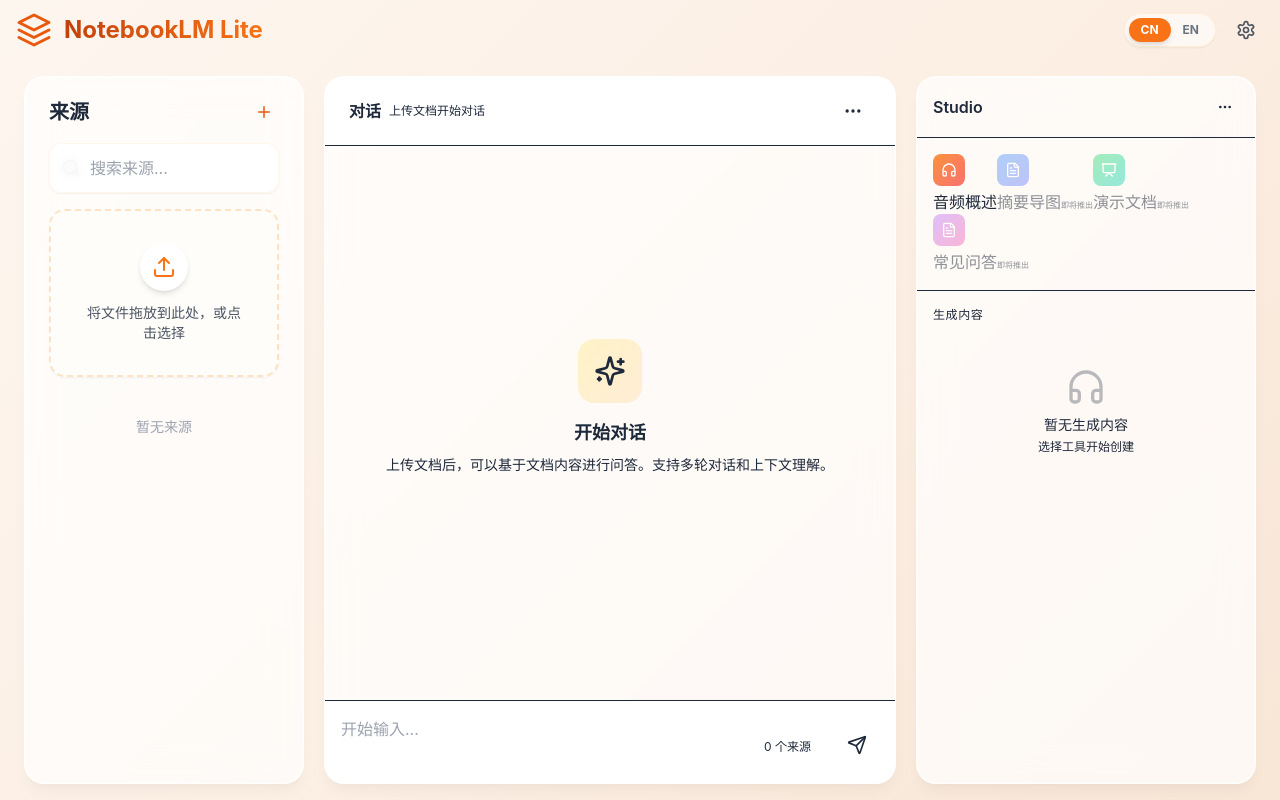
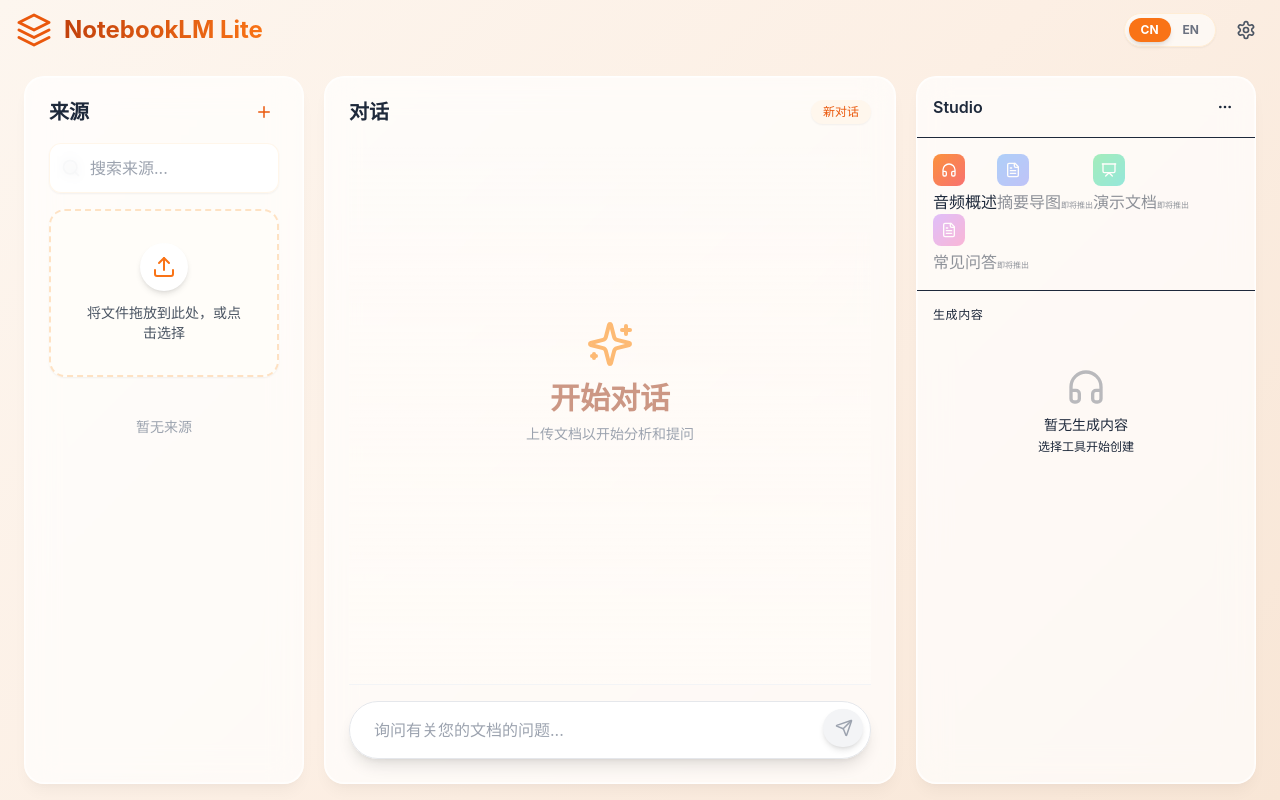
Before and after one commit to LRriver/NotebookLM-Lite, a React (Vite) app in the folder frontend/: page / in a window 1280 px wide. Built offline with nearby package versions, Linux system fonts and the light colour scheme.

Commit message:
feat(frontend): add i18n support to ChatPanel

```diff
--- a/frontend/src/components/ChatPanel.tsx
+++ b/frontend/src/components/ChatPanel.tsx
@@ -1,6 +1,7 @@
 import React, { useState, useRef, useEffect } from 'react';
-import { Send, User, Bot, Loader2, MoreHorizontal, Sparkles } from 'lucide-react';
+import { Send, Sparkles, MoreHorizontal } from 'lucide-react';
 import type { ApiConfig } from '../App';
+import { useLanguage, translations } from '../App';
 
 interface Message {
     id: string;
@@ -15,41 +16,23 @@ interface ChatPanelProps {
 }
 
 export const ChatPanel: React.FC<ChatPanelProps> = ({ documentIds, config }) => {
+    const { lang } = useLanguage();
+    const t = translations[lang];
+
     const [messages, setMessages] = useState<Message[]>([]);
     const [input, setInput] = useState('');
     const [isLoading, setIsLoading] = useState(false);
     const messagesEndRef = useRef<HTMLDivElement>(null);
-    const textareaRef = useRef<HTMLTextAreaElement>(null);
-
-    const scrollToBottom = () => {
-        messagesEndRef.current?.scrollIntoView({ behavior: 'smooth' });
-    };
 
     useEffect(() => {
-        scrollToBottom();
+        messagesEndRef.current?.scrollIntoView({ behavior: 'smooth' });
     }, [messages]);
-
-    // Auto-resize textarea
-    useEffect(() => {
-        if (textareaRef.current) {
-            textareaRef.current.style.height = 'auto';
-            textareaRef.current.style.height = Math.min(textareaRef.current.scrollHeight, 120) + 'px';
-        }
-    }, [input]);
 
     const sendMessage = async () => {
         if (!input.trim() || isLoading) return;
-        if (!config.textApiKey) {
-            alert('请先在设置中配置文本模型 API Key');
-            return;
-        }
+        if (!config.textApiKey) return alert(lang === 'zh' ? '请先配置 API Key' : 'Please configure Text Model API Key settings first.');
 
-        const userMessage: Message = {
-            id: Date.now().toString(),
-            role: 'user',
-            content: input.trim()
-        };
-
+        const userMessage: Message = { id: Date.now().toString(), role: 'user', content: input.trim() };
         setMessages(prev => [...prev, userMessage]);
         setInput('');
         setIsLoading(true);
@@ -69,141 +52,110 @@ export const ChatPanel: React.FC<ChatPanelProps> = ({ documentIds, config }) =>
                 })
             });
 
-            if (!response.ok) throw new Error('请求失败');
-
+            if (!response.ok) throw new Error('Request failed');
             const data = await response.json();
-            const assistantMessage: Message = {
+            setMessages(prev => [...prev, {
                 id: (Date.now() + 1).toString(),
                 role: 'assistant',
                 content: data.answer,
                 sources: data.sources
-            };
-
-            setMessages(prev => [...prev, assistantMessage]);
-        } catch (error) {
+            }]);
+        } catch {
             setMessages(prev => [...prev, {
                 id: (Date.now() + 1).toString(),
                 role: 'assistant',
-                content: '抱歉，处理请求时出现错误。请检查配置并重试。'
+                content: lang === 'zh' ? '抱歉，出了点问题。请检查您的配置。' : 'Sorry, something went wrong. Please check your configuration.'
             }]);
         } finally {
             setIsLoading(false);
         }
     };
 
-    const handleKeyPress = (e: React.KeyboardEvent) => {
-        if (e.key === 'Enter' && !e.shiftKey) {
-            e.preventDefault();
-            sendMessage();
-        }
-    };
-
     return (
-        <div className="flex flex-col h-full">
-            {/* Header */}
-            <div className="flex items-center justify-between px-6 py-4 border-b border-[var(--border-light)] bg-white">
-                <div className="flex items-center gap-2">
-                    <h2 className="font-semibold text-[var(--warm-800)]">对话</h2>
-                    <span className="text-xs text-[var(--warm-400)]">
-                        {documentIds.length > 0 ? `基于 ${documentIds.length} 个文档` : '上传文档开始对话'}
-                    </span>
-                </div>
-                <button className="p-2 hover:bg-[var(--bg-hover)] rounded-lg transition-colors">
-                    <MoreHorizontal className="w-5 h-5 text-[var(--warm-400)]" />
+        <>
+            <div className="panel-header">
+                <h2>{t.chat}</h2>
+                <button className="text-xs font-medium text-orange-600 bg-orange-50 px-3 py-1 rounded-full hover:bg-orange-100 transition shadow-sm">
+                    {lang === 'zh' ? '新对话' : 'New Chat'}
                 </button>
             </div>
 
-            {/* Messages Area */}
-            <div className="flex-1 overflow-y-auto p-6 space-y-4">
+            <div className="panel-body flex flex-col">
+                <div className="flex-1 overflow-y-auto pb-4 space-y-6 bg-gradient-to-b from-transparent to-[#FFFBF7]">
                     {messages.length === 0 && (
-                    <div className="flex flex-col items-center justify-center h-full text-center">
-                        <div className="w-16 h-16 mb-4 rounded-2xl bg-gradient-to-br from-amber-100 to-orange-100 flex items-center justify-center">
-                            <Sparkles className="w-8 h-8 text-[var(--primary-500)]" />
-                        </div>
-                        <h3 className="text-lg font-semibold text-[var(--warm-700)] mb-2">
-                            开始对话
-                        </h3>
-                        <p className="text-sm text-[var(--warm-400)] max-w-md">
-                            上传文档后，可以基于文档内容进行问答。支持多轮对话和上下文理解。
+                        <div className="h-full flex flex-col items-center justify-center p-8 text-center">
+                            <Sparkles className="w-12 h-12 text-orange-300 mb-3" />
+                            <h3 className="text-3xl font-bold text-orange-800/50">{t.startChat}</h3>
+                            <p className="text-sm text-gray-400 mt-2 max-w-xs">
+                                {lang === 'zh' ? '上传文档以开始分析和提问' : 'Upload documents to start analyzing and asking questions.'}
                             </p>
                         </div>
                     )}
 
                     {messages.map((message) => (
-                    <div
-                        key={message.id}
-                        className={`flex ${message.role === 'user' ? 'justify-end' : 'justify-start'}`}
-                    >
-                        <div className={`flex max-w-[75%] ${message.role === 'user' ? 'flex-row-reverse' : 'flex-row'}`}>
-                            <div className={`flex-shrink-0 w-8 h-8 rounded-full flex items-center justify-center ${message.role === 'user'
-                                    ? 'bg-gradient-to-br from-amber-400 to-orange-500 ml-3'
-                                    : 'bg-[var(--warm-100)] mr-3'
-                                }`}>
-                                {message.role === 'user'
-                                    ? <User className="w-4 h-4 text-white" />
-                                    : <Bot className="w-4 h-4 text-[var(--warm-600)]" />
-                                }
-                            </div>
-                            <div className={`message ${message.role === 'user' ? 'message-user' : 'message-assistant'}`}>
-                                <p className="text-sm whitespace-pre-wrap">{message.content}</p>
-
+                        <div key={message.id} className={`flex ${message.role === 'user' ? 'justify-end' : 'justify-start'}`}>
+                            <div className={`max-w-[85%] ${message.role === 'user'
+                                ? 'bg-gradient-to-br from-[#D97706] to-[#EA580C] text-white px-6 py-4 rounded-2xl rounded-tr-none shadow-lg shadow-orange-500/10'
+                                : 'bg-[#F3F4F6] text-slate-800 px-6 py-5 rounded-2xl rounded-tl-none shadow-sm border border-gray-100'}`}>
+                                <p className="text-[15px] leading-relaxed whitespace-pre-wrap">{message.content}</p>
                                 {message.sources && message.sources.length > 0 && (
-                                    <div className="mt-3 pt-3 border-t border-[var(--border-light)]">
-                                        <p className="text-xs text-[var(--warm-500)] mb-2">📚 参考来源:</p>
-                                        {message.sources.slice(0, 2).map((source, idx) => (
-                                            <p key={idx} className="text-xs text-[var(--warm-500)] bg-[var(--warm-50)] p-2 rounded mt-1 line-clamp-2">
-                                                {source.content}
-                                            </p>
+                                    <div className="mt-3 pt-3 border-t border-gray-100/20">
+                                        <p className="text-[10px] uppercase tracking-wider opacity-70 mb-1">Sources</p>
+                                        <div className="flex gap-1 flex-wrap">
+                                            {message.sources.slice(0, 2).map((s, i) => (
+                                                <span key={i} className="text-[10px] bg-black/5 px-2 py-1 rounded truncate max-w-[150px]">
+                                                    {s.content.slice(0, 50)}...
+                                                </span>
                                             ))}
                                         </div>
+                                    </div>
                                 )}
-                            </div>
                             </div>
                         </div>
                     ))}
 
                     {isLoading && (
                         <div className="flex justify-start">
-                        <div className="flex items-center bg-white border border-[var(--border-light)] rounded-2xl px-4 py-3">
-                            <Loader2 className="w-4 h-4 animate-spin text-[var(--primary-500)]" />
-                            <span className="ml-2 text-sm text-[var(--warm-500)]">思考中...</span>
+                            <div className="bg-white border border-gray-100 rounded-2xl rounded-bl-sm px-4 py-3 flex items-center gap-2 shadow-sm">
+                                <div className="flex gap-1">
+                                    <div className="w-2 h-2 bg-gray-400 rounded-full animate-bounce" style={{ animationDelay: '0s' }} />
+                                    <div className="w-2 h-2 bg-gray-400 rounded-full animate-bounce" style={{ animationDelay: '0.2s' }} />
+                                    <div className="w-2 h-2 bg-gray-400 rounded-full animate-bounce" style={{ animationDelay: '0.4s' }} />
+                                </div>
                             </div>
                         </div>
                     )}
-
                     <div ref={messagesEndRef} />
                 </div>
 
                 {/* Input Area */}
-            <div className="p-4 border-t border-[var(--border-light)] bg-white">
-                <div className="flex items-end gap-3 max-w-4xl mx-auto">
-                    <div className="flex-1 relative">
-                        <textarea
-                            ref={textareaRef}
+                <div className="pt-4 border-t border-gray-100">
+                    <div className="relative shadow-lg rounded-full">
+                        <input
                             value={input}
                             onChange={(e) => setInput(e.target.value)}
-                            onKeyPress={handleKeyPress}
-                            placeholder="开始输入..."
-                            rows={1}
-                            className="input resize-none pr-12"
-                            style={{ minHeight: '44px' }}
+                            onKeyDown={(e) => e.key === 'Enter' && !e.shiftKey && (e.preventDefault(), sendMessage())}
+                            placeholder={t.inputPlaceholder}
+                            className="w-full pl-6 pr-14 py-4 bg-white border border-gray-200 rounded-full focus:outline-none focus:ring-2 focus:ring-orange-200 focus:border-orange-300 transition-all placeholder:text-gray-400"
                         />
-                        <span className="absolute right-3 bottom-3 text-xs text-[var(--warm-400)]">
-                            {documentIds.length} 个来源
-                        </span>
-                    </div>
                         <button
                             onClick={sendMessage}
                             disabled={!input.trim() || isLoading}
-                        className={`flex items-center justify-center w-11 h-11 rounded-xl transition-all ${input.trim() && !isLoading
-                                ? 'bg-gradient-to-br from-amber-400 to-orange-500 text-white shadow-lg shadow-orange-200 hover:shadow-xl hover:shadow-orange-300'
-                                : 'bg-[var(--warm-100)] text-[var(--warm-400)] cursor-not-allowed'
+                            className={`absolute right-2 top-2 p-2.5 rounded-full transition-all shadow-md flex items-center justify-center ${input.trim()
+                                    ? 'bg-orange-600 hover:bg-orange-700 text-white hover:shadow-lg active:scale-95'
+                                    : 'bg-gray-100 text-gray-400 cursor-not-allowed'
                                 }`}
                         >
-                        <Send className="w-5 h-5" />
+                            <Send size={18} className="ml-0.5" />
                         </button>
                     </div>
+                    {documentIds.length > 0 && (
+                        <div className="text-center mt-2 text-xs text-gray-400">
+                            {documentIds.length} {lang === 'zh' ? '个来源已激活' : 'sources active'}
+                        </div>
+                    )}
                 </div>
             </div>
+        </>
     );
 };
```
Lines whose indentation alone changed are shown as unchanged.
